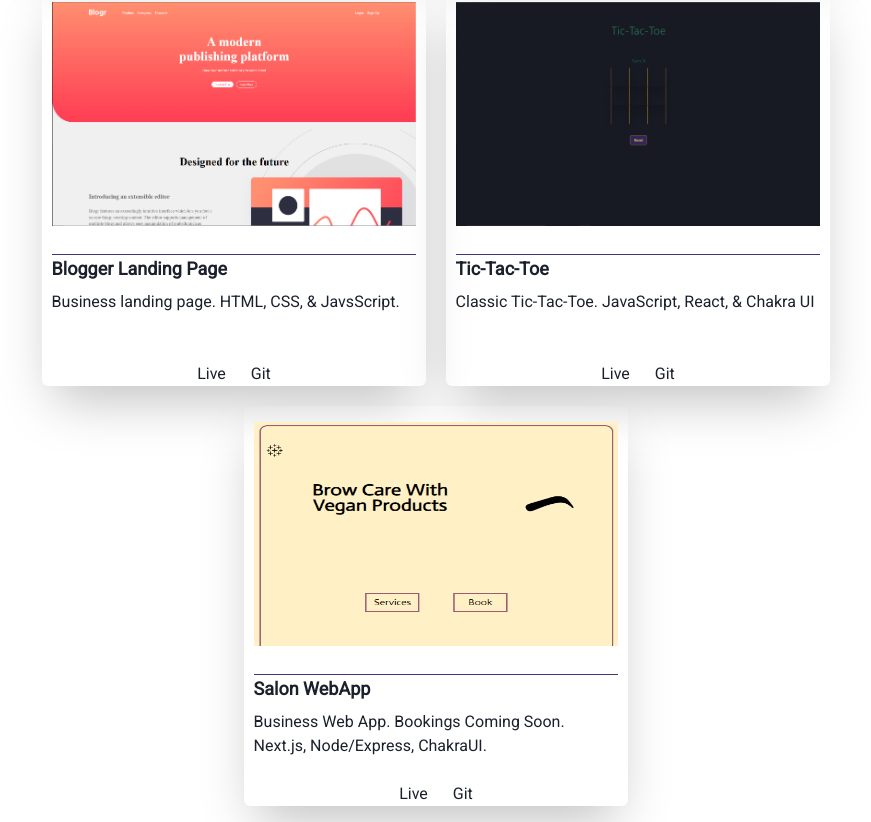
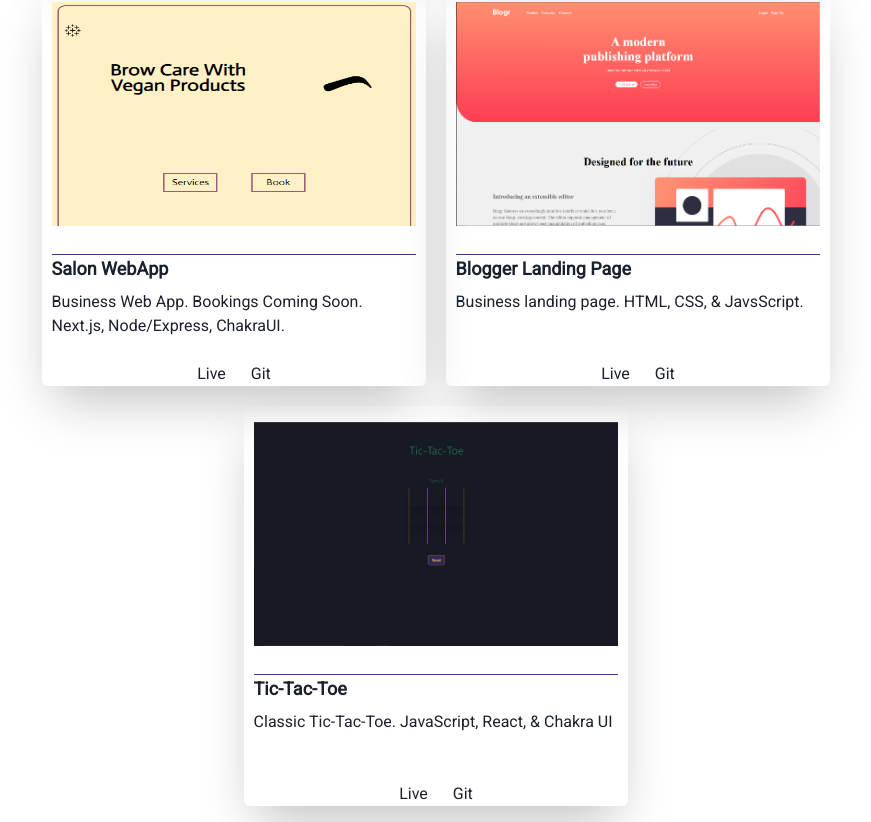
Before and after one commit to clucero36/personal-website, a React (Create React App) app: page /projects in a window 1280 px wide. Shown: the part 592-1414 px from the top of the page, without its empty margins (204-1075 px from the left). Built offline with nearby package versions, Linux system fonts and the light colour scheme.

Commit message:
Order Fix

```diff
--- a/src/data.js
+++ b/src/data.js
@@ -15,6 +15,13 @@ const projects = [
     git: 'https://github.com/clucero36/spotify-clone.git',
   },
   {
+    name: 'Salon WebApp',
+    description: 'Business Web App. Bookings Coming Soon. Next.js, Node/Express, ChakraUI.',
+    src: 'salon-webapp.PNG',
+    link: 'https://salon-webapp.vercel.app',
+    git: 'https://github.com/clucero36/salon-webapp.git'
+  },
+  {
     name: 'Blogger Landing Page',
     description: 'Business landing page. HTML, CSS, & JavsScript.',
     src: 'bloggrNew.png',
@@ -27,13 +34,6 @@ const projects = [
     src: 'tttNew.png',
     link: 'https://threepeat.netlify.app/',
     git: 'https://github.com/clucero36/TicTacToe.git'
-  },
-  {
-    name: 'Salon WebApp',
-    description: 'Business Web App. Bookings Coming Soon. Next.js, Node/Express, ChakraUI.',
-    src: 'salon-webapp.PNG',
-    link: 'https://salon-webapp.vercel.app',
-    git: 'https://github.com/clucero36/salon-webapp.git'
   }
 ]
 
```
